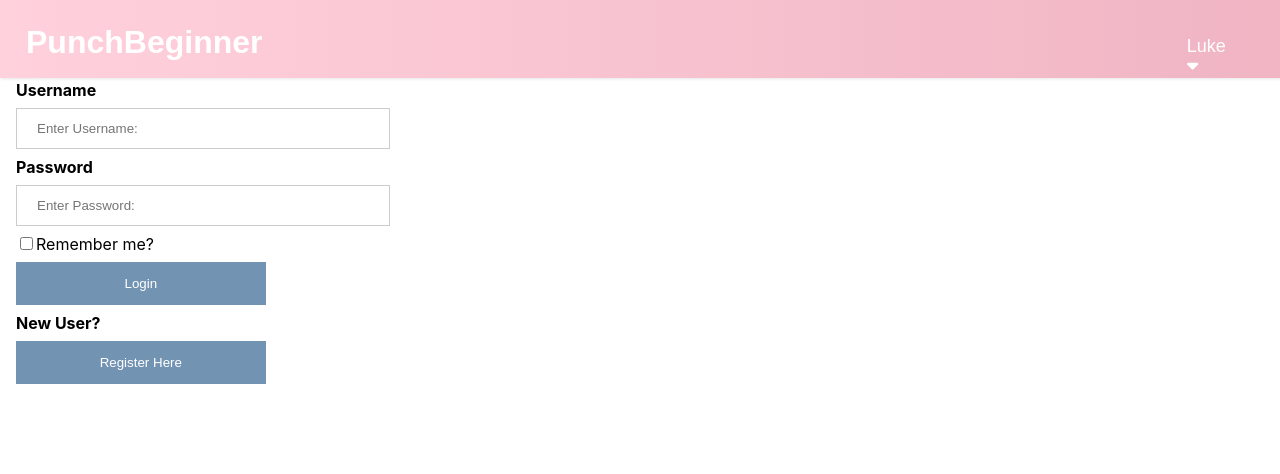
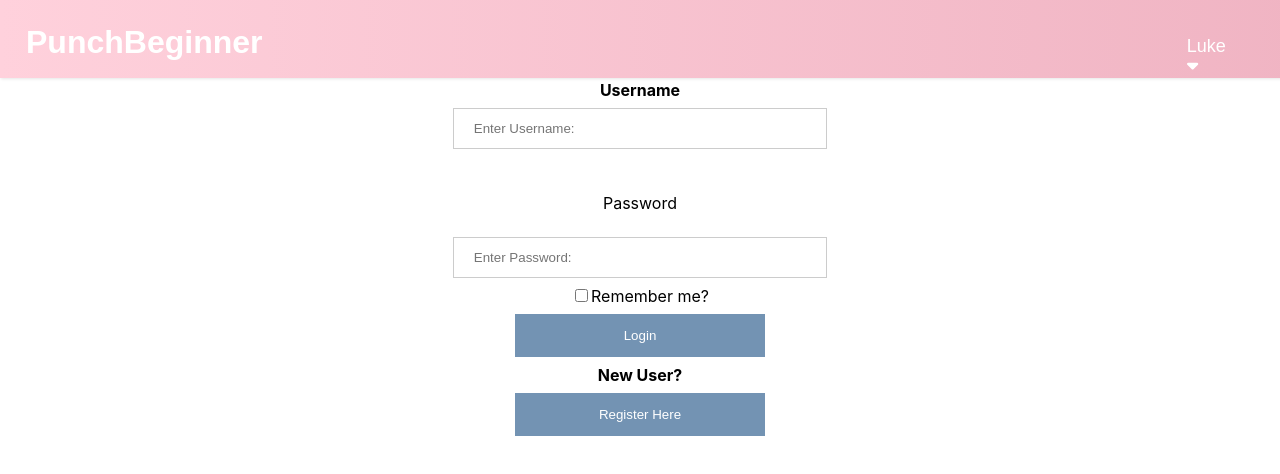
Before and after one commit to luke-bluefintech/PunchBeginnerApp, a React (Create React App) app in the folder it_1_code/: page /login in a window 1280 px wide. Shown: the top 474 px of the page. Built offline with nearby package versions, Linux system fonts and the light colour scheme.

Commit message:
centered buttons

```diff
--- a/it_1_code/src/login/Login.css
+++ b/it_1_code/src/login/Login.css
@@ -35,3 +35,8 @@ button:hover {
     margin-top: 5%;
     padding: 16px;
 }
+
+.container {
+    /* Center horizontally*/
+    text-align: center;
+  }
--- a/it_1_code/src/login/Login.js
+++ b/it_1_code/src/login/Login.js
@@ -6,7 +6,7 @@ function Login() {
             <label for="uname"><b>Username</b><br></br></label>
             <input type="text" placeholder="Enter Username:" name="uname" required />
 
-            <label for="psw"><b><br></br>Password<br></br></b></label>
+            <label for="psw"><p><br></br>Password<br></br></p></label>
             <input type="password" placeholder="Enter Password:" name="psw" required />
 
             <label>
```
